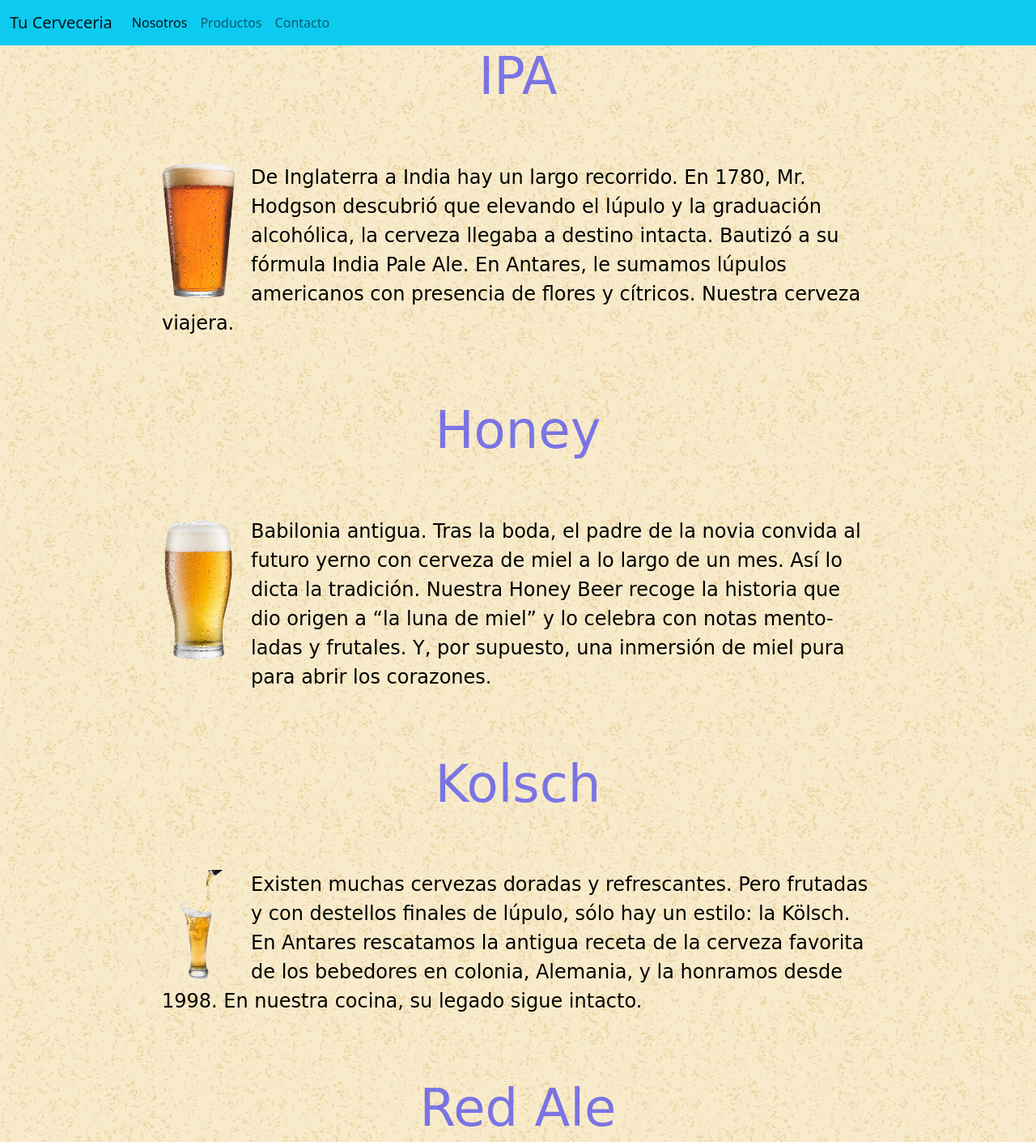
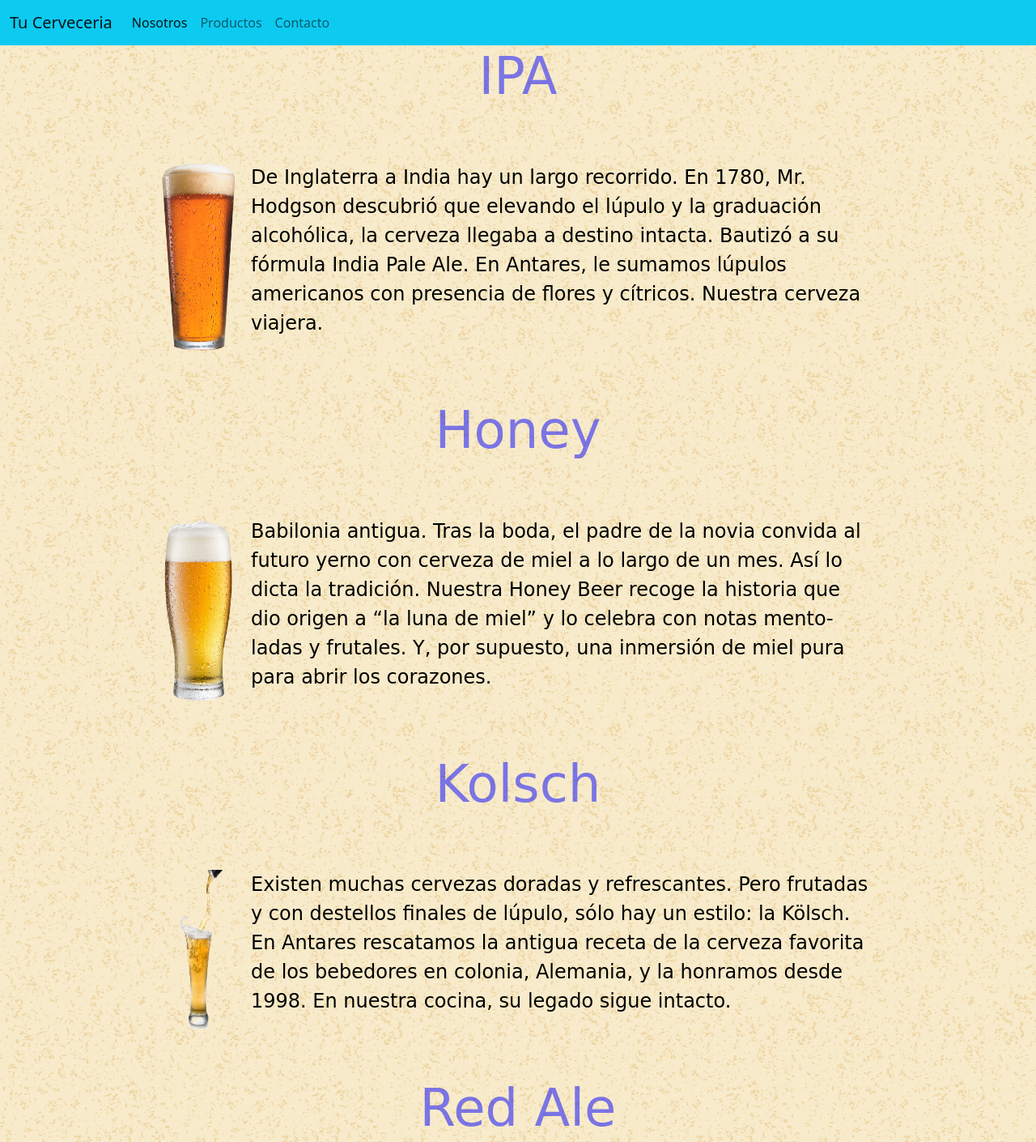
Before and after one commit to SFinocchietti/proyecto4, a website: page pages/productos.html in a window 1280 px wide. Shown: the top 1410 px of the page at 81% size. Drawn offline with nearby package versions, Linux system fonts and the light colour scheme.

```diff
--- a/_globals.scss
+++ b/_globals.scss
@@ -132,10 +132,12 @@
 /*Pagina Productos*/
 
 .cervezas1 {
+  display: flex;
   width: 100%;
   max-width: 1000px;
   margin: auto;
   padding: 60px;
+  flex-direction: row;
 }
 
 .cervezas1 img {
--- a/pages/productos.html
+++ b/pages/productos.html
@@ -43,14 +43,14 @@
     <main class="fondo">
     <h1 class="menudos">IPA</h1>
     <div class="cervezas1">
-      <img src="../imagenes/pinta2.png" alt="">
+      <img src="../imagenes/pinta2.png" alt="#">
         <p>De Inglaterra a India hay un largo recorrido. En 1780, Mr. Hodgson descubrió que elevando el lúpulo y la
             graduación alcohólica, la cerveza llegaba a destino intacta. Bautizó a su fórmula India Pale Ale. En
             Antares, le sumamos lúpulos americanos con presencia de flores y cítricos. Nuestra cerveza viajera.</p>
         </div>
     <h1 class="menudos">Honey</h1>
     <div class="cervezas1">
-      <img src="../imagenes/pinta3.png" alt="">
+      <img src="../imagenes/pinta3.png" alt="#">
         <p>Babilonia antigua. Tras la boda, el padre de la novia convida al futuro yerno con cerveza de miel a lo largo
             de un mes. Así lo dicta la tradición. Nuestra Honey Beer recoge la historia que dio origen a “la luna de
             miel” y lo celebra con notas mento-ladas y frutales. Y, por supuesto, una inmersión de miel pura para abrir
@@ -58,14 +58,14 @@
     </div>
     <h1 class="menudos">Kolsch</h1>
     <div class="cervezas1">
-      <img src="../imagenes/pinta4.png" alt="">
+      <img src="../imagenes/pinta4.png" alt="#">
         <p>Existen muchas cervezas doradas y refrescantes. Pero frutadas y con destellos finales de lúpulo, sólo hay un
             estilo: la Kölsch. En Antares rescatamos la antigua receta de la cerveza favorita de los bebedores en
             colonia, Alemania, y la honramos desde 1998. En nuestra cocina, su legado sigue intacto.</p>
     </div>
     <h1 class="menudos">Red Ale</h1>
     <div class="cervezas1">
-      <img src="../imagenes/pinta5.png" alt="">
+      <img src="../imagenes/pinta5.png" alt="#">
         <p>Conocida también como Irish red ale, es un tipo de cerveza ale original de Irlanda. Su ligero color rojo es
             debido al tostado de la cebada además de la malta. Las cervezas normalmente son bajas en alcohol (3,5 % es
             lo típico), aunque se elaboran versiones más potentes para su exportación.</p>
```
Also changed, not shown: pages/quines.html (+1 -1 lines), css/index.css.
